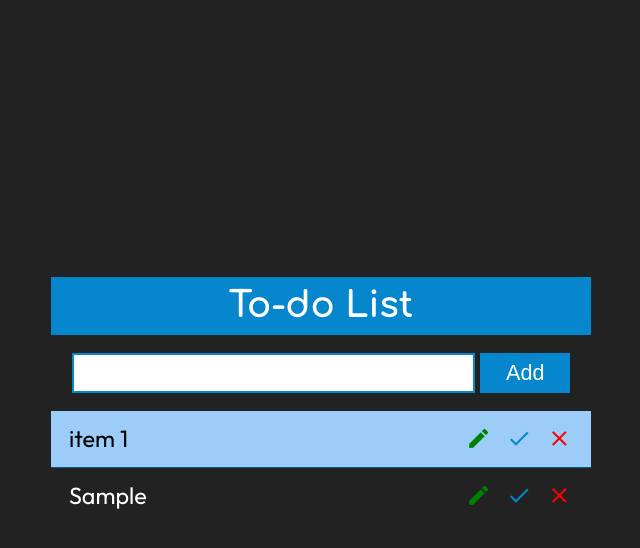
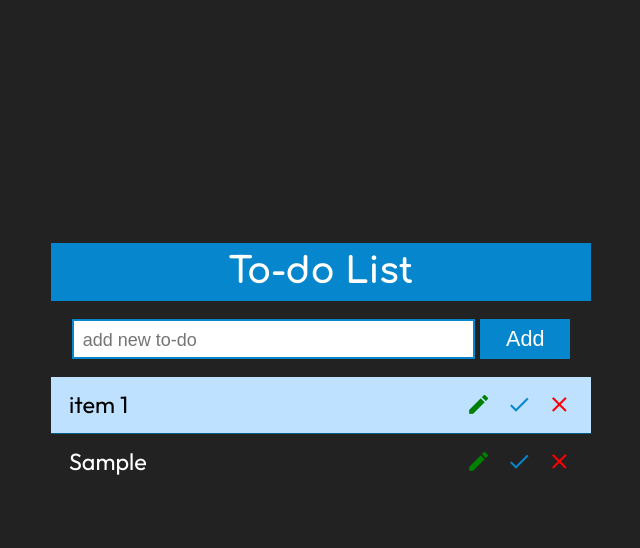
Before and after one commit to joshir16/to-do-list, a website: page index.html in a window 1280 px wide. Both pictures are taken after typing "Sample" into the empty fields and a click on the button "Add". Shown: the whole page, without its empty margins (319-959 px from the left). Drawn offline with Linux system fonts and the light colour scheme.

Commit message:
v-- 0.0.1

```diff
--- a/index.html
+++ b/index.html
@@ -20,19 +20,25 @@
         <h1 class="primary__heading">To-do List</h1>
 
         <div class="home__head">
-          <input type="text" class="home__head__input input__item" />
+          <input
+            type="text"
+            class="home__head__input input__item"
+            placeholder="add new to-do"
+          />
           <button type="submit" class="add__btn">Add</button>
         </div>
 
         <div class="home__box">
           <ul class="home__box__list list">
             <!-- ------------------------------------------------- -->
-            <li class="home__box__item">
+            <li class="home__box__item item">
               item 1
               <div class="home__box__item__icons">
                 <span class="material-icons edit__item"> edit </span>
                 <span class="material-icons done__item"> done </span>
-                <span class="material-icons delete__item"> clear </span>
+                <span class="material-icons delete__item" data-num="0">
+                  clear
+                </span>
               </div>
             </li>
           </ul>
--- a/js/script.js
+++ b/js/script.js
@@ -2,10 +2,14 @@ const inputText = document.querySelector(".input__item");
 const addBtn = document.querySelector(".add__btn");
 const list = document.querySelector(".list");
 
-addBtn.addEventListener("click", function () {
+const allitems = document.querySelectorAll(".item");
+
+// ========================================================
+// ========================================================
+const addItem = function () {
   const itemText = inputText.value;
 
-  if (itemText.length > 0) {
+  if (itemText.trim().length > 0) {
     const item = `
       <li class="home__box__item">
       ${itemText}
@@ -18,9 +22,22 @@ addBtn.addEventListener("click", function () {
 
     list.insertAdjacentHTML("beforeend", item);
   }
+};
 
+addBtn.addEventListener("click", function () {
+  addItem();
   inputText.value = "";
   inputText.focus();
 });
 
+document.addEventListener("keydown", function (e) {
+  if (e.key === "Enter") {
+    addItem();
+    inputText.value = "";
+    inputText.focus();
+  }
+});
+
 inputText.focus();
+
+// ==========================================================
--- a/sass/page/_home.scss
+++ b/sass/page/_home.scss
@@ -4,15 +4,19 @@
 
   display: flex;
   justify-content: center;
-  align-items: center;
+  // align-items: center;
+
+  padding-top: 20rem;
 
   &__container {
     width: 60rem;
+
+    min-height: 40rem;
     height: auto;
 
     display: flex;
     flex-direction: column;
-    justify-content: center;
+    // justify-content: center;
     align-items: center;
 
     margin: 7rem 3rem;
@@ -37,6 +41,11 @@
 
       border: 2px solid #0686cc;
       outline: none;
+
+      &::placeholder {
+        font-size: 2rem;
+        font-weight: 400;
+      }
     }
   }
 
@@ -58,7 +67,7 @@
 
       &:nth-child(odd) {
         color: #000000;
-        background-color: #9ccdf8;
+        background-color: #bee1ff;
       }
 
       &:not(:last-child) {
```
Also changed, not shown: css/style.comp.css, css/style.css, css/style.prefix.css.
